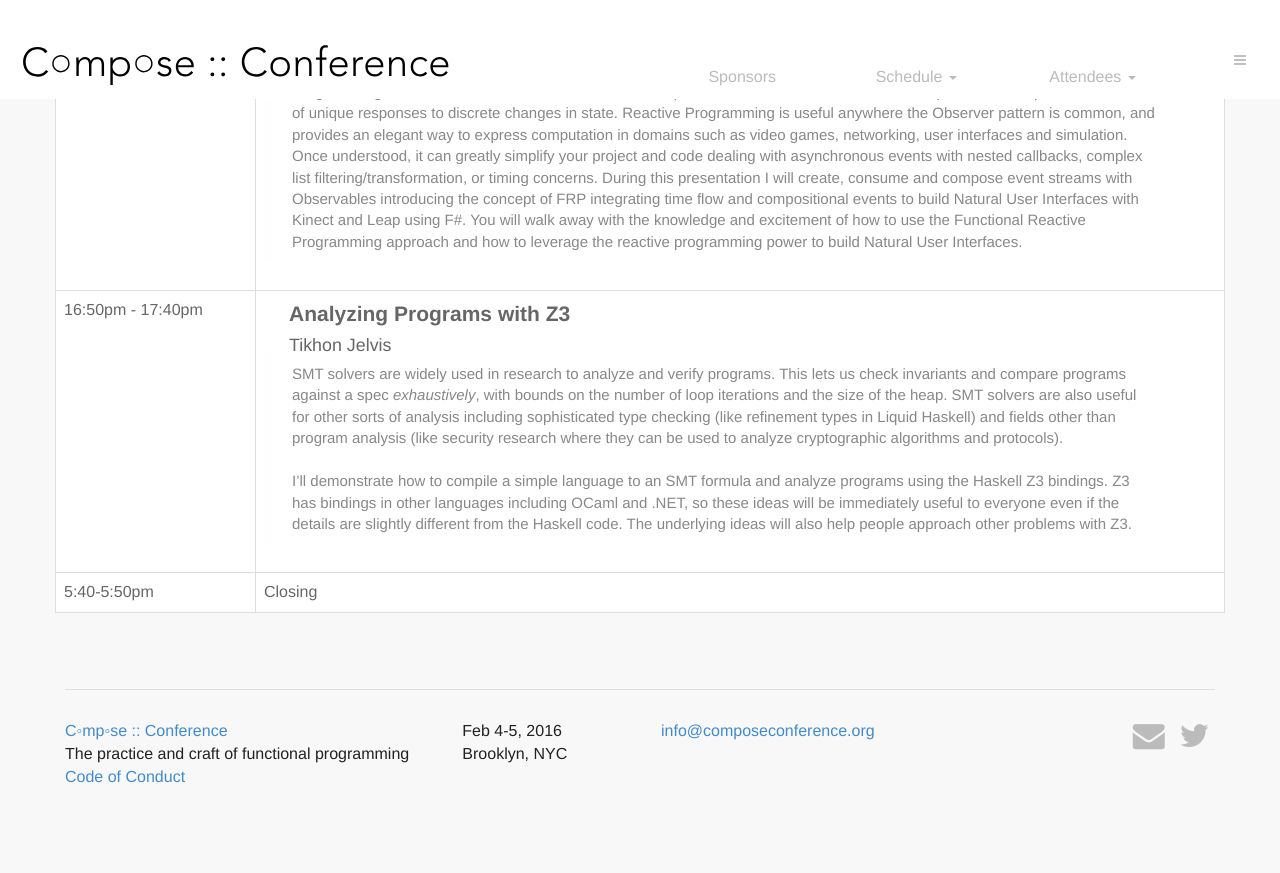
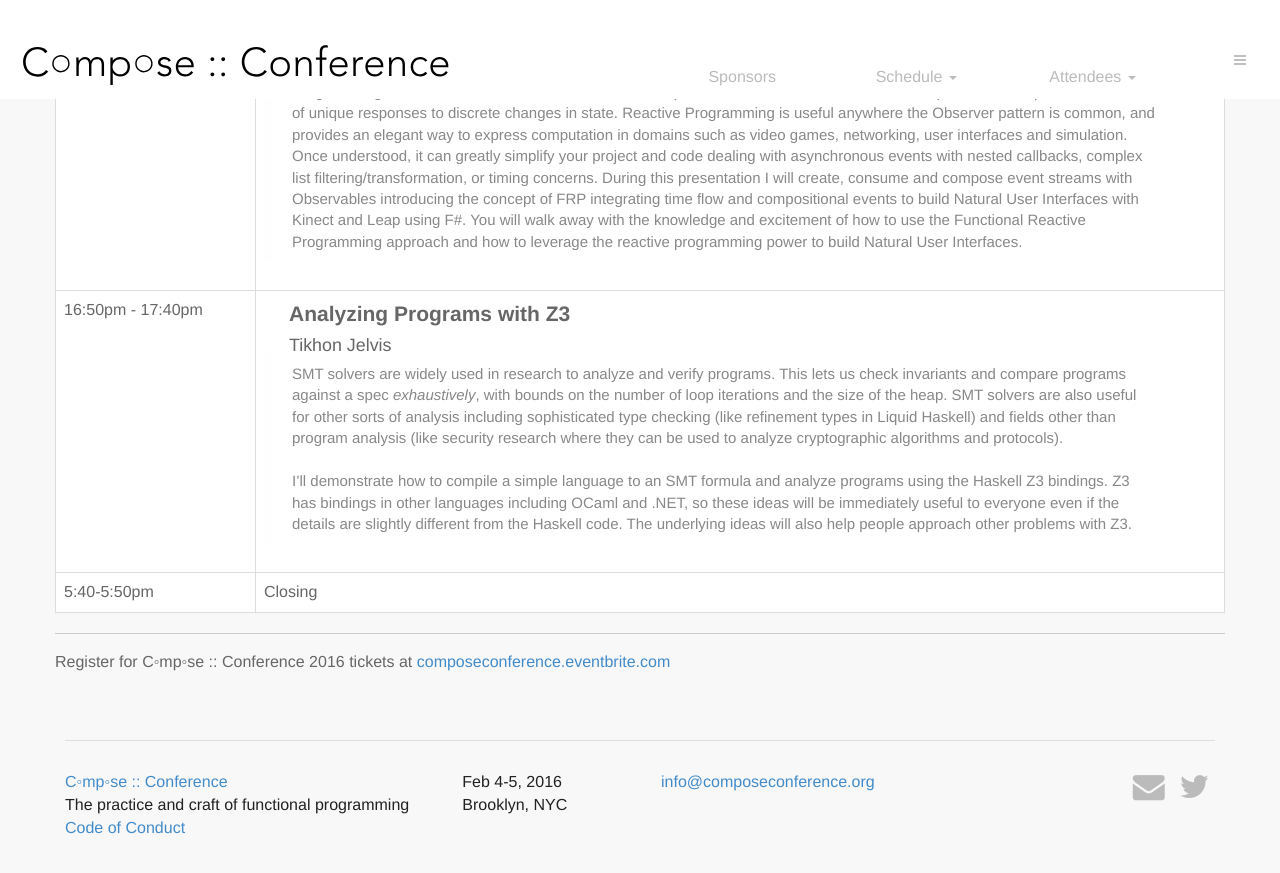
Before and after one commit to ny-haskell/composeconference, a Jekyll site: the page built from 2016/program.md, in a window 1280 px wide and 900 px high, scrolled down 5743 px. Shown: the top 873 px of the window. Built offline with Jekyll 4.4.1, drawn with Linux system fonts in a browser that asks for light colours; Markdown is read by kramdown in place of the engine named in the settings; before the commit the page ends 6592 px from its top, so only the background shows below that; some of the changed text lies outside the part shown.

Commit message:
registration link in markdown format

```diff
--- a/2016/program.md
+++ b/2016/program.md
@@ -4,7 +4,7 @@ title: Compose Conference 2016 Program
 permalink: /2016/program/
 ---
 
-Register at <a href="http://composeconference.eventbrite.com">composeconference.eventbrite.com</a>
+Register for C◦mp◦se :: Conference 2016 tickets at [composeconference.eventbrite.com](http://composeconference.eventbrite.com)
 
 ---
 
@@ -161,3 +161,6 @@ Register at <a href="http://composeconference.eventbrite.com">composeconference.
 
 <tr><td>5:40-5:50pm</td><td>Closing</td></tr>
 </table>
+---
+
+Register for C◦mp◦se :: Conference 2016 tickets at [composeconference.eventbrite.com](http://composeconference.eventbrite.com)
```
